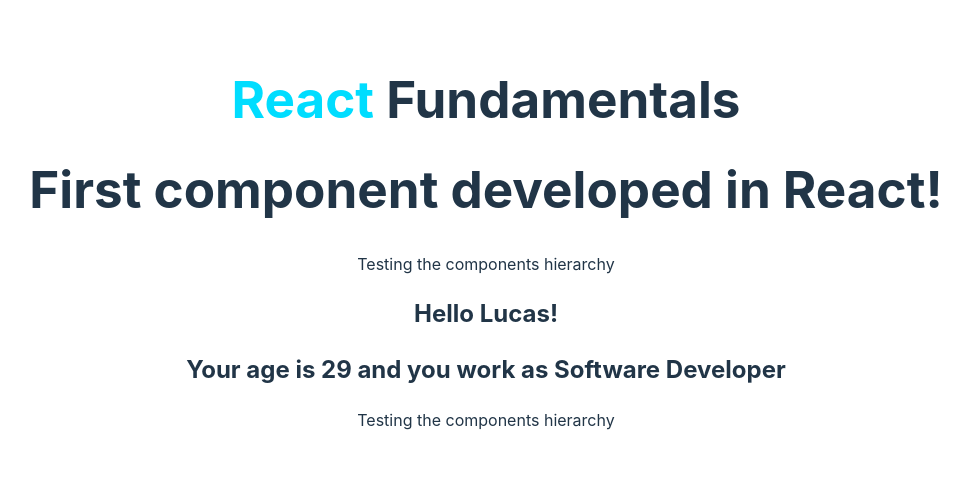
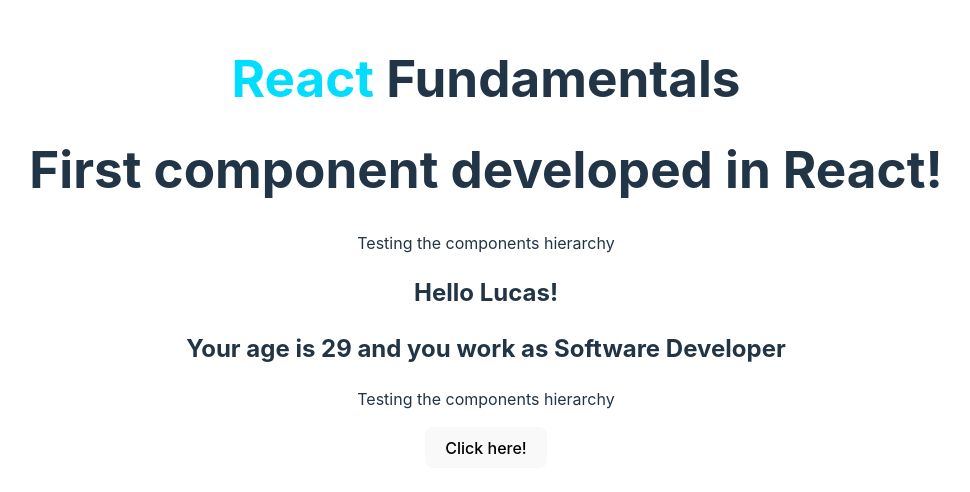
Before and after one commit to Lucas31394/React-Udemy, a React app in the folder reactFundamentals/ReactFundamentals/: page / in a window 1280 px wide. Shown: the part 158-650 px from the top of the page, without its empty margins (154-1124 px from the left). Built offline with nearby package versions, Linux system fonts and the light colour scheme; the HTML template or start-up script is replaced by a standard one.

Commit message:
learning about events

```diff
--- a/reactFundamentals/ReactFundamentals/src/App.jsx
+++ b/reactFundamentals/ReactFundamentals/src/App.jsx
@@ -5,6 +5,7 @@
 import FirstComponent from './components/FirstComponent'
 import TemplateExpressions from './components/TemplateExpressions'
 import MyComponent from "./components/MyComponent";
+import Events from './components/Events'
 // Styles - CSS
 import './App.css'
 
@@ -18,6 +19,7 @@
         <FirstComponent />
         <TemplateExpressions />
         <MyComponent />
+        <Events />
       </div>
     </>
   )
--- /dev/null
+++ b/reactFundamentals/ReactFundamentals/src/components/Events.jsx
@@ -0,0 +1,16 @@
+const Events = () => {
+    const handleMyEvent = (e) => {
+        console.log(e)
+        console.log("Event triggered.")
+    }
+
+    return (
+        <div>
+            <div>
+                <button onClick={handleMyEvent}>Click here!</button>
+            </div>
+        </div>
+    )
+}
+
+export default Events;
```
